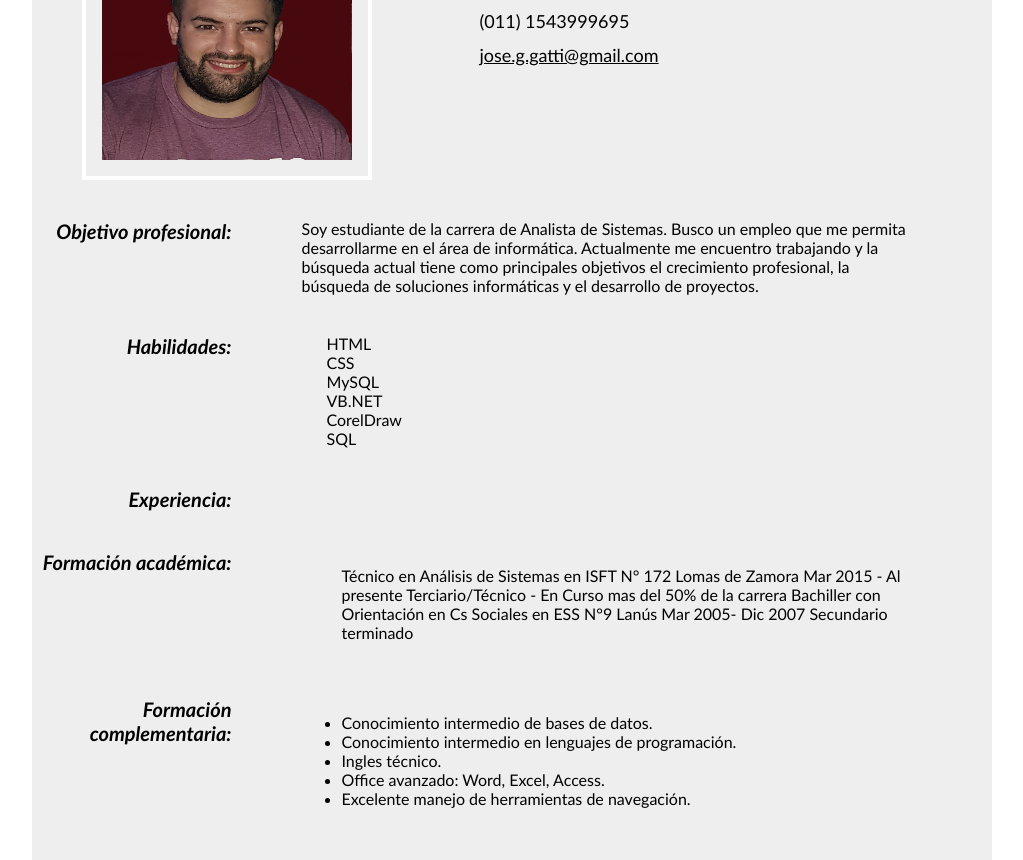
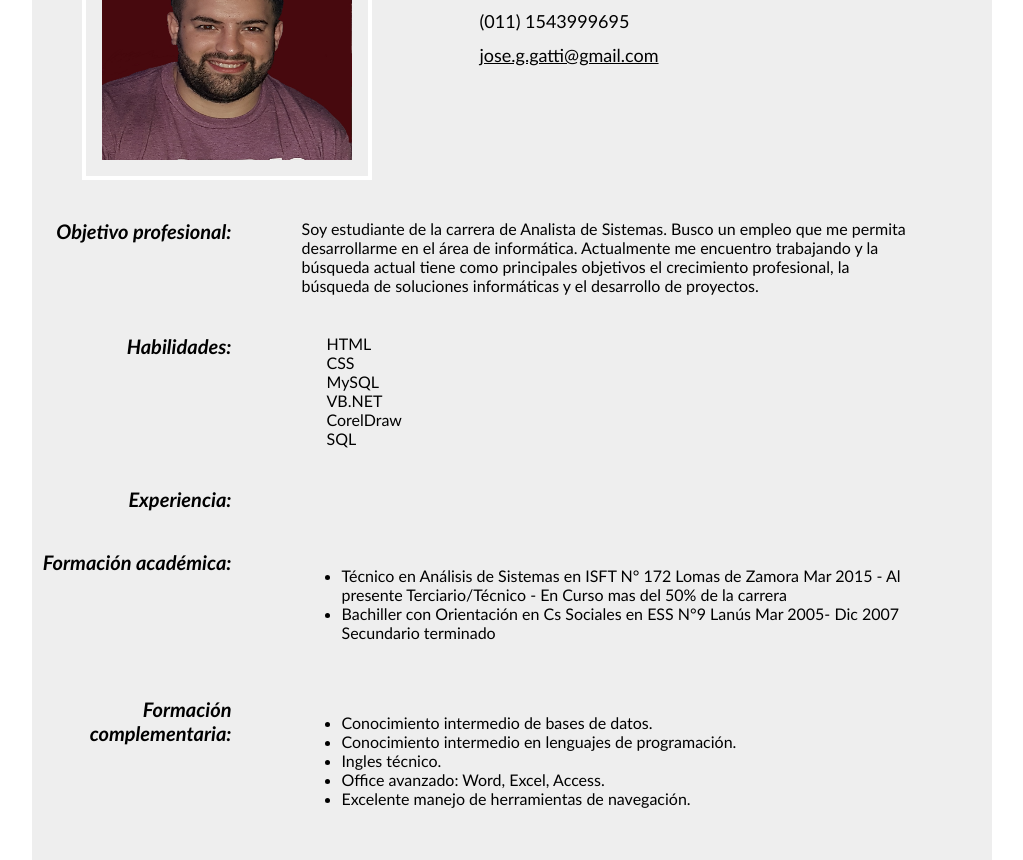
Before and after one commit to GGatti/Cortazar-1er-Proyecto, a plain HTML site: page index.html in a window 1280 px wide. Shown: the part 187-1047 px from the top of the page, without its empty margins (128-1151 px from the left). Drawn offline with Linux system fonts and the light colour scheme.

Commit message:
Update index.html

```diff
--- a/index.html
+++ b/index.html
@@ -141,13 +141,13 @@
 <dd>
 		   <section id="skills li">
 <ul class="li">
- Técnico en Análisis de Sistemas en ISFT N° 172 Lomas de Zamora
+<li> Técnico en Análisis de Sistemas en ISFT N° 172 Lomas de Zamora
 Mar 2015  -  Al presente
- Terciario/Técnico - En Curso mas del 50% de la carrera
+	      Terciario/Técnico - En Curso mas del 50% de la carrera</li>
 
-Bachiller con Orientación en Cs Sociales en ESS N°9 Lanús
+<li>Bachiller con Orientación en Cs Sociales en ESS N°9 Lanús
 Mar 2005- Dic 2007
- Secundario terminado
+	      Secundario terminado</li>
 </dd>
 </dl>
 
```
